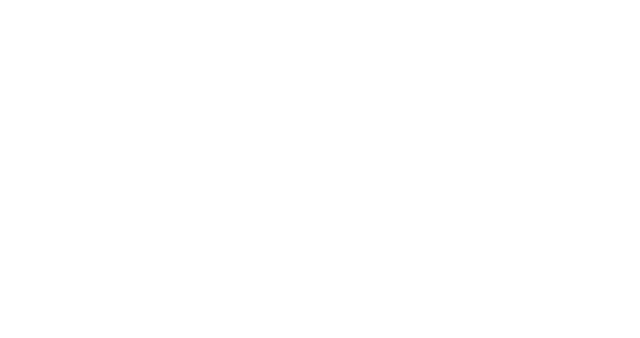
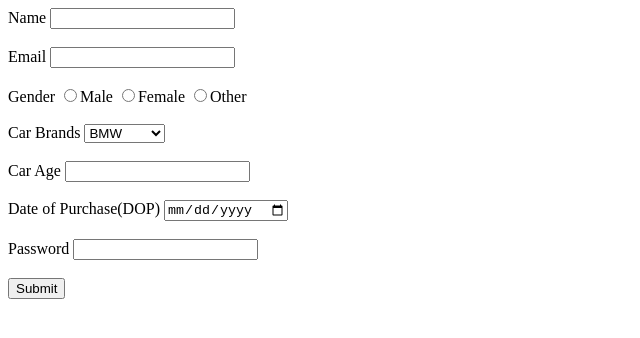
Before and after one commit to acciojob/car-insurance-form-KnightRiderSharad, a website: page main.html in a window 1280 px wide. Shown: the whole page, without its empty margins (0-640 px from the left). Drawn offline with Linux system fonts and the light colour scheme.

Commit message:
completed now

```diff
--- a/main.html
+++ b/main.html
@@ -7,7 +7,46 @@
 </head>
 
 <body>
-	<!-- the entire body must be written by student -->
+	<form method="post" action="">
+
+		<label for="name"> Name</label>
+		<input type="text" id="name" name="name" required>
+		<br><br>
+
+		<label for="email">Email</label>
+		<input type="text" id="email" name="email" required>
+		<br><br>
+
+		<label for="gender">Gender</label>
+		<input type="radio" id="gender" value="Male" name="gender" required>Male
+		<input type="radio" id="gender" value="Female" name="gender" required>Female
+		<input type="radio" id="gender" value="Other" name="gender" required>Other
+		<br><br>
+
+		<label for="cars">Car Brands</label>
+		<select id="cars">
+		<option value="bmw">BMW</option>
+		<option value="audi">Audi</option>
+		<option value="mercedez">Mercedez</option>
+		</select>
+		<br><br>
+
+		<label for="carage">Car Age</label>
+		<input type="number" id="carage" required>
+        <br><br>
+
+	    <label for="dop">Date of Purchase(DOP)</label>
+		<input type="date" id="dop" required>
+        <br><br>
+
+	    <label for="password">Password</label>
+        <input type="password" id="password" required>
+        <br><br>
+
+	    <button type="submit" value="Submit">Submit</button>
+
+	</form>
+
     <script type="text/javascript" src="./script.js">
 </script>
 
```
